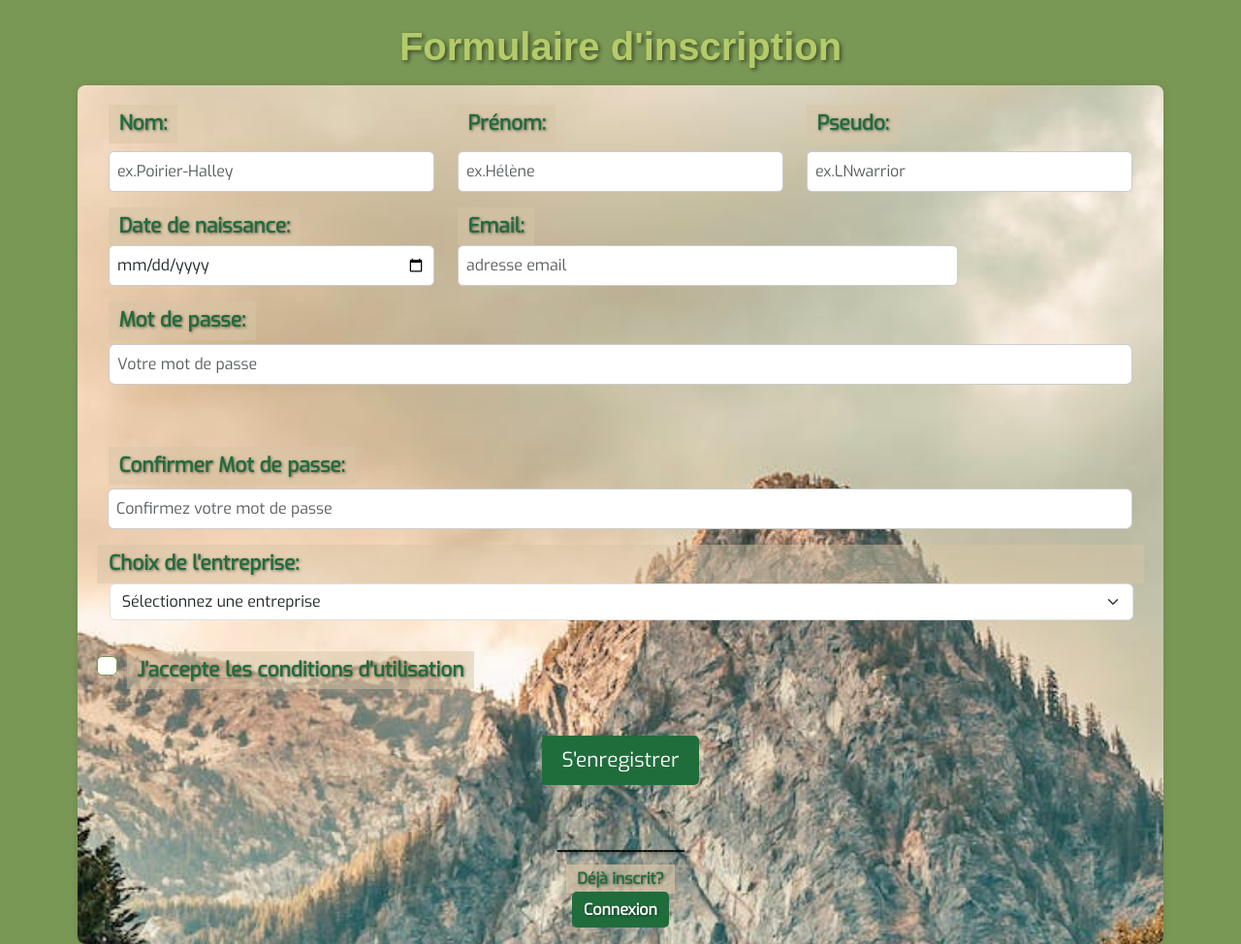
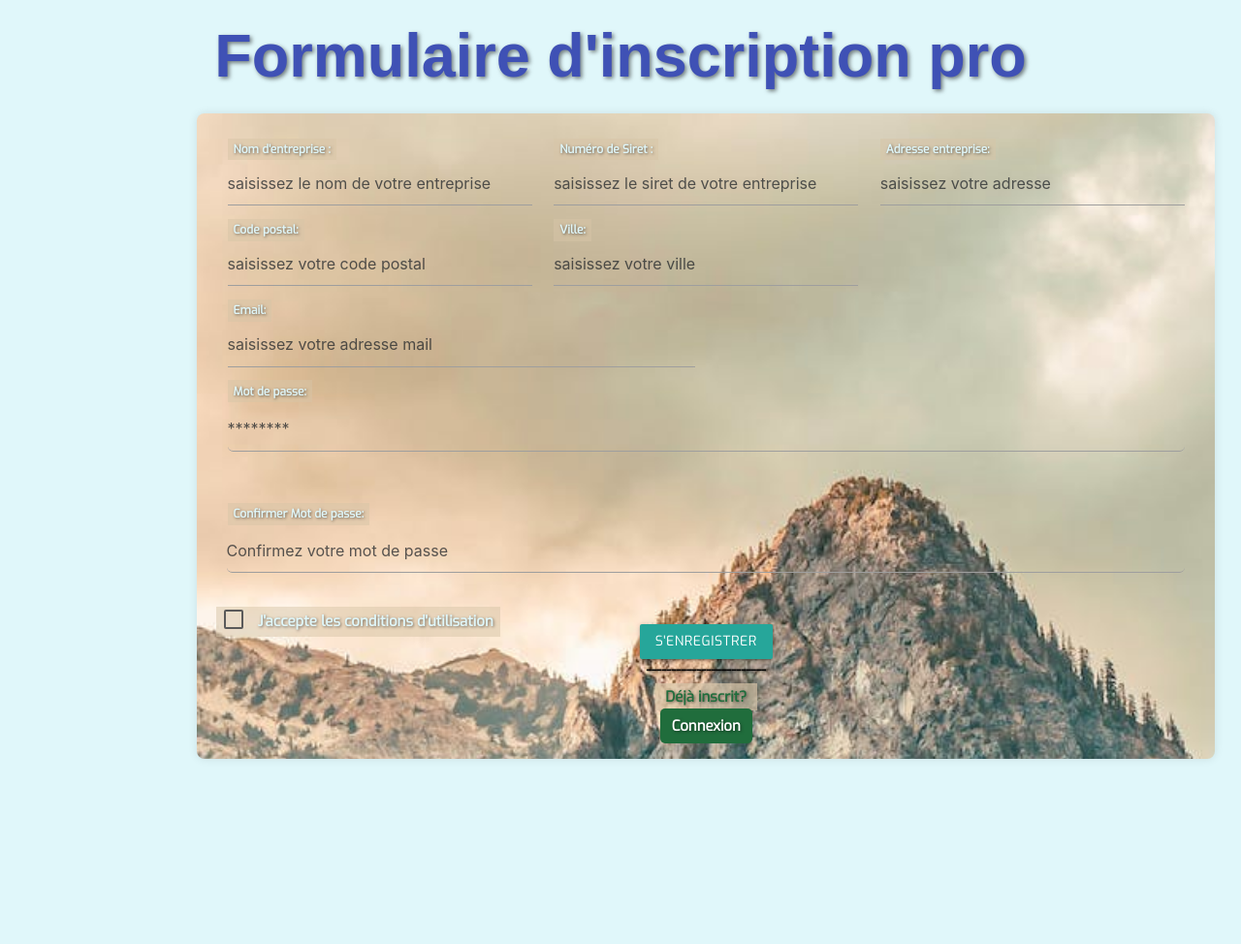
Before and after one commit to LN27100/metro_boulot_dodo, a PHP site: page /controllers/controller-signup.php in a window 1280 px wide. Shown: the whole page at 97% size. After the commit the page ends 783 px from the top, so only its background shows below. Run offline with PHP 8.4, Linux system fonts and the light colour scheme; the visitor is signed in with stand-in values (Sample User, id 1); data comes from the database, SQL or seed files in the repository; some libraries are stand-ins or nearby versions; some web fonts are replaced.

Commit message:
soucis vscode

```diff
--- a/views/view-signup.php
+++ b/views/view-signup.php
@@ -6,96 +6,120 @@
     <meta name="viewport" content="width=device-width, initial-scale=1.0">
     <link href="https://cdn.jsdelivr.net/npm/bootstrap@5.3.2/dist/css/bootstrap.min.css" rel="stylesheet" integrity="sha384-T3c6CoIi6uLrA9TneNEoa7RxnatzjcDSCmG1MXxSR1GAsXEV/Dwwykc2MPK8M2HN" crossorigin="anonymous">
     <link rel="stylesheet" href="https://cdn.jsdelivr.net/npm/bootstrap-icons@1.11.3/font/bootstrap-icons.min.css">
+    <link rel="stylesheet" href="https://cdnjs.cloudflare.com/ajax/libs/materialize/1.0.0/css/materialize.min.css">
     <link rel="stylesheet" href="../assets//css//style.css">
+    <title>Inscription pro</title>
 
-    <title>Inscription Eco'Mouv !</title>
     <script src="https://www.google.com/recaptcha/api.js" async defer></script>
-
 </head>
 
-<body>
+<body class="#e0f7fa cyan lighten-5">
+
     <?php if ($showform) : ?>
-        <h1>Formulaire d'inscription</h1>
+        <h1 class="center-align indigo-text">Formulaire d'inscription pro</h1>
     <?php endif; ?>
-
     <div class="container">
         <?php
         if ($showform) {
         ?>
-            <form class="row " method="POST" action="../controllers/controller-signup.php" novalidate>
+            <form class="row #455a64 blue-grey darken-2" method="POST" action="../controllers/controller-signup.php" novalidate>
+                <!-- Champs entreprise -->
+                <div class="col-md-4">
 
+                    <label for="validationServer01" class="active cyan-text text-lighten-5">Nom d'entreprise :</label>
+
+                    <input type="text" placeholder="saisissez le nom de votre entreprise" class="form-control <?php if (isset($errors['enterprise_name'])) echo 'is-invalid'; ?>" id="validationServer01" name="enterprise_name" value="<?= isset($_POST['enterprise_name']) ? htmlspecialchars($_POST['enterprise_name']) : '' ?>" required>
+
+                    <div class="invalid-feedback" id="enterpriseNameValidationFeedback">
+
+
+                        <?php if (isset($errors['enterprise_name'])) echo $errors['enterprise_name']; ?>
+                    </div>
+                </div>
+                <!-- Numéro de Siret -->
                 <div class="col-md-4">
-                    <label for="validationServer01" class="form-label">Nom: </label>
-                    <input type="text" class="form-control <?php if (isset($errors['nom'])) echo 'is-invalid'; ?>" id="validationServer01" name="nom" placeholder="ex.Poirier-Halley" value="<?= isset($_POST['nom']) ? htmlspecialchars($_POST['nom']) : '' ?>" required>
-                    <div class="invalid-feedback" id="nomValidationFeedback">
+
+                    <label for="validationServer03" class="cyan-text text-lighten-5">Numéro de Siret :</label>
+
+                    <input type="text" class="form-control <?php if (isset($errors['enterprise_siret'])) echo 'is-invalid'; ?>" id="validationServer03" name="enterprise_siret" placeholder="saisissez le siret de votre entreprise" value="<?= isset($_POST['enterprise_siret']) ? htmlspecialchars($_POST['enterprise_siret']) : '' ?>" required>
+
+                    <div class="invalid-feedback" id="enterpriseSiretValidationFeedback">
+
+                        <?php if (isset($errors['enterprise_siret'])) echo $errors['enterprise_siret']; ?>
+                    </div>
+                </div>
+                <!-- Adresse entreprise -->
+                <div class="col-md-4">
+
+                    <label for="enterprise_adress" class="cyan-text text-lighten-5">Adresse entreprise:</label>
+
+                    <input type="text" placeholder="saisissez votre adresse" name="enterprise_adress" value="<?= isset($_POST['enterprise_adress']) ? htmlspecialchars($_POST['enterprise_adress']) : '' ?>" class="form-control <?php if (isset($errors['enterprise_adress'])) echo 'is-invalid'; ?>" required>
+
+                    <div class="invalid-feedback" id="enterpriseAdressValidationFeedback">
+
+                        <?php if (isset($errors['enterprise_adress'])) echo $errors['enterprise_adress']; ?>
+                    </div>
+                </div>
+                <div class="col-md-4">
+
+                    <label for="enterprise_zipcode" class="cyan-text text-lighten-5">Code postal:</label>
+
+                    <input type="text" placeholder="saisissez votre code postal" name="enterprise_zipcode" value="<?= isset($_POST['enterprise_zipcode']) ? htmlspecialchars($_POST['enterprise_zipcode']) : '' ?>" class="form-control <?php if (isset($errors['enterprise_zipcode'])) echo 'is-invalid'; ?>" required>
+
+                    <div class="invalid-feedback" id="dateValidationFeedback">
+
                         <?php
-                        if (isset($errors['nom'])) {
-                            echo $errors['nom'];
-                        }
-                        ?></div>
-                </div>
-
-                <div class="col-md-4">
-                    <label for="validationServer02" class="form-label">Prénom: </label>
-                    <input type="text" class="form-control <?php if (isset($errors['prenom'])) echo 'is-invalid'; ?>" id="validationServer02" name="prenom" placeholder="ex.Hélène" value="<?= isset($_POST['prenom']) ? htmlspecialchars($_POST['prenom']) : '' ?>" required>
-                    <div class="invalid-feedback" id="prenomValidationFeedback">
-                        <?php
-                        if (isset($errors['prenom'])) {
-                            echo $errors['prenom'];
-                        }
-                        ?></div>
-                </div>
-
-                <div class="col-md-4">
-                    <label for="validationServer03" class="form-label">Pseudo: </label>
-                    <input type="text" class="form-control <?php if (isset($errors['pseudo'])) echo 'is-invalid'; ?>" id="validationServer03" name="pseudo" pattern="^[a-zA-ZÀ-ÿ\d]*$" placeholder="ex.LNwarrior" value="<?= isset($_POST['pseudo']) ? htmlspecialchars($_POST['pseudo']) : '' ?>" required>
-                    <div class="invalid-feedback" id="pseudoValidationFeedback">
-                        <?php
-                        if (isset($errors['pseudo'])) {
-                            echo $errors['pseudo'];
+                        if (isset($errors['enterprise_zipcode'])) {
+                            echo $errors['enterprise_zipcode'];
                         }
                         ?>
                     </div>
                 </div>
+                <!-- Ville -->
+                <div class="col-md-4">
 
-                <div class="col-md-4">
-                    <label for="start" class="form-label2">Date de naissance:</label>
-                    <input type="date" id="start" name="date_naissance" value="<?= isset($_POST['date_naissance']) ? htmlspecialchars($_POST['date_naissance']) : '' ?>" min="1900-01-01" max="2024-12-31" class="form-control <?php if (isset($errors['date_naissance'])) echo 'is-invalid'; ?>" required>
-                    <div class="invalid-feedback" id="dateValidationFeedback">
+                    <label for="enterprise_city" class="cyan-text text-lighten-5">Ville:</label>
+
+                    <input type="text" placeholder="saisissez votre ville" name="enterprise_city" value="<?= isset($_POST['enterprise_city']) ? htmlspecialchars($_POST['enterprise_city']) : '' ?>" class="form-control <?php if (isset($errors['enterprise_city'])) echo 'is-invalid'; ?>" required>
+
+                    <div class="invalid-feedback" id="enterpriseCityValidationFeedback">
+
+                        <?php if (isset($errors['enterprise_city'])) echo $errors['enterprise_city']; ?>
+                    </div>
+                </div>
+                <form method="post" action="../controllers/controller-signup.php">
+                    <div class="form-group col-md-6">
+
+                        <label for="email" class="cyan-text text-lighten-5">Email: </label>
+
+                        <input type="email" class="form-control <?php if (isset($errors['enterprise_email'])) echo 'is-invalid'; ?>" id="email" name="enterprise_email" placeholder="saisissez votre adresse mail" value="<?= isset($_POST['enterprise_email']) ? htmlspecialchars($_POST['enterprise_email']) : '' ?>" required>
+
+                        <div class="invalid-feedback" id="emailValidationFeedback">
+
                             <?php
-                        if (isset($errors['date_naissance'])) {
-                            echo $errors['date_naissance'];
+                            if (isset($errors['enterprise_email'])) {
+                                echo $errors['enterprise_email'];
                             }
                             ?>
                         </div>
                     </div>
+                    <div class="form-group col-md-12">
+                        <label for="enterprise_password" class="cyan-text text-lighten-5">Mot de passe: </label>
 
-                <div class="form-group col-md-6">
-                    <label for="email" class="form-label2">Email: </label>
-                    <input type="email" class="form-control <?php if (isset($errors['email'])) echo 'is-invalid'; ?>" id="email" name="email" placeholder="adresse email" value="<?= isset($_POST['email']) ? htmlspecialchars($_POST['email']) : '' ?>" required>
-                    <div class="invalid-feedback" id="emailValidationFeedback">
+                        <div class="input-group d-flex">
+
+                            <input type="password" class="form-control rounded mt-1 password-input <?php if (isset($errors['enterprise_password'])) echo 'is-invalid'; ?>" name="enterprise_password" placeholder="********" aria-label="password" aria-describedby="password" id="password-input">
+
+                            <div class="invalid-feedback" id="passwordValidationFeedback">
+
                                 <?php
-                        if (isset($errors['email'])) {
-                            echo $errors['email'];
-                        }
-                        ?>
-                    </div>
-                </div>
-
-                <div class="form-group col-md-12">
-                    <label for="password-input" class="form-label2">Mot de passe: </label>
-                    <div class="input-group d-flex">
-                        <input type="password" class="form-control rounded mt-1 password-input <?php if (isset($errors['mot_de_passe'])) echo 'is-invalid'; ?>" name="mot_de_passe" placeholder="Votre mot de passe" aria-label="password" aria-describedby="password" id="password-input">
-                        <div class="invalid-feedback" id="passwordValidationFeedback">
-                            <?php
-                            if (isset($errors['mot_de_passe'])) {
-                                echo $errors['mot_de_passe'];
+                                if (isset($errors['enterprise_password'])) {
+                                    echo $errors['enterprise_password'];
                                 }
                                 ?>
                             </div>
                         </div>
                     </div>
-
                     <div class="conditionPassword col-6 mt-4 mt-xxl-0 w-auto h-auto">
                         <div class="alert px-4 py-3 mb-0 d-none" role="alert" data-mdb-color="warning" id="password-alert">
                             <ul class="list-unstyled mb-0">
@@ -122,48 +146,27 @@
                             </ul>
                         </div>
                     </div>
-
-
                     <div class="col-12 mt-4 mt-xxl-0  h-auto">
                         <div class="input-group d-flex">
-                        <label for="confirm-password-input" class="form-label1">Confirmer Mot de passe:</label>
+                            <label for="mot_de_passe" class="cyan-text text-lighten-5">Confirmer Mot de passe:</label>
                             <input type="password" class="form-control rounded mt-1 password-input <?php if (isset($errors['conf_mot_de_passe'])) echo 'is-invalid'; ?>" name="conf_mot_de_passe" placeholder="Confirmez votre mot de passe" aria-label="confirm-password" aria-describedby="confirm-password" id="confirm-password-input" />
                             <div class="invalid-feedback" id="confirmPasswordValidationFeedback"></div>
                             <div class="valid-feedback"></div>
                         </div>
                     </div>
-
-                <label for="entreprise" class="form-labels">Choix de l'entreprise:</label>
-                <select class="form-select" aria-label="Default select example" name="entreprise" id="entreprise">
-                    <option value="" selected>Sélectionnez une entreprise</option>
-
-                    <?php foreach ($allEnterprises as $enterprise) {
-                    ?>
-
-                        <option value=<?= $enterprise['enterprise_id'] ?>> <?= $enterprise['enterprise_name'] ?></option>
-
-                    <?php
-                    }
-                    ?>
-                </select>
-
-
-                <div class="invalid-feedback" id="entrepriseValidationFeedback">Veuillez choisir une entreprise.</div>
-
-                <div class="texte form-check">
-                    <input class="form-check-input" type="checkbox" value="on" id="cgu" name="cgu" required>
-                    <label class="form-check-label" for="cgu">
-                        J'accepte les conditions d'utilisation
+                    <div class="input-field blue-border-checkbox">
+                        <label>
+                            <input type="checkbox" class="filled-in" id="cgu" name="cgu" required value="on">
+                            <span class="cyan-text text-lighten-5">J'accepte les conditions d'utilisation</span>
                         </label>
-                    <div class="invalid-feedback" id="cguValidationFeedback">Veuillez accepter les conditions d'utilisation</div>
+                        <div class="invalid-feedback" id="cguValidationFeedback">
+                            <?php if (isset($errors['cgu'])) echo $errors['cgu']; ?>
                         </div>
-
-
-
+                    </div>
                     <div class="text-center">
                         <!-- reCaptcha -->
                         <div class="g-recaptcha" data-sitekey="6LfsZnApAAAAAPL-ShedixAlNmTT5GKinSoTZ6in"></div>
-                    <button class="button" type="submit" id="submitButton">S'enregistrer</button>
+                        <button class="btn waves-effect custom-btn" type="submit" id="submitButton">S'enregistrer</button>
                     </div>
 
                     <p class="returnConnexion">------------------------</p>
@@ -171,26 +174,22 @@
                     <div class="text-center">
                         <label for="submitButton" class="retoutCo">Déjà inscrit?</label>
                     </div>
-
                     <div class="text-center">
                         <a href="../controllers/controller-signin.php" class="buttonRetourCo">Connexion</a>
                     </div>
 
                 </form>
-
-
             <?php } else { ?>
                 <h2>Inscription réussie</h2>
                 <p><strong><em>Vous pouvez maintenant vous connecter.</em></strong></p>
                 <a href="../controllers/controller-signin.php" class="button">Connexion</a>
             <?php } ?>
-
     </div>
 
+    <script src="https://cdnjs.cloudflare.com/ajax/libs/materialize/1.0.0/js/materialize.min.js"></script>
     <script>
         document.addEventListener("DOMContentLoaded", function() {
             console.log("Le DOM est chargé. Le script fonctionne.");
-
             const password = document.getElementById("password-input");
             const confirmPassword = document.getElementById("confirm-password-input");
             const passwordAlert = document.getElementById("password-alert");
@@ -199,24 +198,19 @@
             const bigLetter = document.querySelector(".big-letter");
             const num = document.querySelector(".num");
             const specialChar = document.querySelector(".special-char");
-
-
             requirements.forEach((element) => element.classList.add("wrong"));
-
             password.addEventListener("focus", () => {
                 passwordAlert.classList.remove("d-none");
                 if (!password.classList.contains("is-valid")) {
                     password.classList.add("is-invalid");
                 }
             });
-
             password.addEventListener("input", () => {
                 const value = password.value;
                 const isLengthValid = value.length >= 8;
                 const hasUpperCase = /[A-Z]/.test(value);
                 const hasNumber = /\d/.test(value);
                 const hasSpecialChar = /[!@#$%^&*()\[\]{}\\|;:'",<.>/?`~]/.test(value);
-
                 leng.querySelector(".bi-x").classList.toggle("d-none", isLengthValid);
                 leng.querySelector(".bi-check").classList.toggle("d-none", !isLengthValid);
                 bigLetter.querySelector(".bi-x").classList.toggle("d-none", hasUpperCase);
@@ -225,10 +219,8 @@
                 num.querySelector(".bi-check").classList.toggle("d-none", !hasNumber);
                 specialChar.querySelector(".bi-x").classList.toggle("d-none", hasSpecialChar);
                 specialChar.querySelector(".bi-check").classList.toggle("d-none", !hasSpecialChar);
-
                 const isPasswordValid = isLengthValid && hasUpperCase && hasNumber && hasSpecialChar;
                 const isPasswordMatching = password.value === confirmPassword.value;
-
                 if (confirmPassword.value.length > 0) {
                     if (isPasswordMatching) {
                         confirmPassword.classList.remove("is-invalid");
@@ -245,7 +237,6 @@
                 if (isPasswordValid) {
                     password.classList.remove("is-invalid");
                     password.classList.add("is-valid");
-
                     requirements.forEach((element) => {
                         element.classList.add("good");
                     });
@@ -258,10 +249,8 @@
                     passwordAlert.classList.remove("alert-success");
                 }
             });
-
             confirmPassword.addEventListener("input", () => {
                 const isPasswordMatching = password.value === confirmPassword.value;
-
                 if (confirmPassword.value.length > 0) {
                     if (isPasswordMatching) {
                         confirmPassword.classList.remove("is-invalid");
@@ -278,17 +267,14 @@
                     }
                 }
             });
-
             password.addEventListener("blur", () => {
                 passwordAlert.classList.add("d-none");
             });
-
             const nomInput = document.getElementById("validationServer01");
             const prenomInput = document.getElementById("validationServer02");
             const pseudoInput = document.getElementById("validationServer03");
             const emailInput = document.getElementById("email");
             const dateInput = document.getElementById("start");
-
             const nomFeedback = document.getElementById("nomValidationFeedback");
             const prenomFeedback = document.getElementById("prenomValidationFeedback");
             const pseudoFeedback = document.getElementById("pseudoValidationFeedback");
@@ -296,20 +282,15 @@
             const dateFeedback = document.getElementById("dateValidationFeedback");
             const entrepriseSelect = document.getElementById("entreprise");
             const entrepriseFeedback = document.getElementById("entrepriseValidationFeedback");
-
             entrepriseSelect.addEventListener("input", function() {
                 toggleValidity(entrepriseSelect, entrepriseFeedback);
             });
-
             nomInput.addEventListener("input", function() {
                 toggleValidity(nomInput, nomFeedback, /^[a-zA-ZÀ-ÿ -]*$/, "Seules les lettres, les espaces et les tirets sont autorisés dans le champ Nom");
             });
-
             prenomInput.addEventListener("input", function() {
                 toggleValidity(prenomInput, prenomFeedback, /^[a-zA-ZÀ-ÿ -]*$/, "Seules les lettres, les espaces et les tirets sont autorisés dans le champ Prénom");
             });
-
-
             dateInput.addEventListener("input", function() {
                 toggleValidity(dateInput, dateFeedback);
             });
@@ -330,7 +311,6 @@
                     feedback.innerText = errorMessage || "Champ obligatoire";
                 }
             }
-
             pseudoInput.addEventListener("input", function() {
                 toggleValidity(pseudoInput, pseudoFeedback, /^[a-zA-ZÀ-ÿ\d]+$/, "Seules les lettres et les chiffres sont autorisés dans le champ Pseudo");
                 if (pseudoInput.value.length < 6) {
@@ -338,12 +318,8 @@
                     toggleValidity(pseudoInput, pseudoFeedback, null, "Le pseudo doit contenir au moins 6 caractères");
                 }
             });
-
-
             emailInput.addEventListener("input", function() {
-
                 var emailValue = emailInput.value;
-
                 // vérifier la validité de l'email
                 if (filter_var(emailValue, FILTER_VALIDATE_EMAIL)) {
                     emailInput.classList.remove("is-invalid");
@@ -352,66 +328,54 @@
                 } else {
                     emailInput.classList.remove("is-valid");
                     emailInput.classList.add("is-invalid");
-
                     emailFeedback.innerText = "Email non valide";
                     emailFeedback.style.display = "block";
                 }
             });
-
             const submitButton = document.getElementById("submitButton");
             submitButton.addEventListener("click", function(event) {
                 let formIsValid = true;
-
                 // Vérification du champ Nom
                 if (!nomInput.value) {
                     formIsValid = false;
                     toggleValidity(nomInput, nomFeedback);
                 }
-
                 // Vérification du champ Prénom
                 if (!prenomInput.value) {
                     formIsValid = false;
                     toggleValidity(prenomInput, prenomFeedback);
                 }
-
                 // Vérification du champ Pseudo
                 if (!pseudoInput.value) {
                     formIsValid = false;
                     toggleValidity(pseudoInput, pseudoFeedback);
                 }
-
                 // Vérification du champ Email
                 if (!emailInput.value) {
                     formIsValid = false;
                     toggleValidity(emailInput, emailFeedback);
                 }
-
                 // Vérification du champ Date de naissance
                 if (!dateInput.value) {
                     formIsValid = false;
                     toggleValidity(dateInput, dateFeedback);
                 }
-
                 // Vérification du champ Mot de passe
                 if (!password.value || password.classList.contains("is-invalid")) {
                     formIsValid = false;
                 }
-
                 // Vérification du champ Confirmation de mot de passe
                 if (!confirmPassword.value || confirmPassword.classList.contains("is-invalid")) {
                     formIsValid = false;
                 }
-
                 // Vérification du champ sélection d'entreprise
                 if (!entrepriseSelect.value) {
                     formIsValid = false;
                     toggleValidity(entrepriseFeedback);
                 }
-
                 // Validation des CGU
                 const cguCheckbox = document.getElementById("cgu");
                 const cguValidationFeedback = document.getElementById("cguValidationFeedback");
-
                 if (cguCheckbox && submitButton) {
                     if (!cguCheckbox.checked) {
                         event.preventDefault(); // Empêche l'envoi du formulaire
@@ -421,7 +385,6 @@
                         cguValidationFeedback.style.display = "none"; // Cache l'alerte si les CGU sont acceptées
                     }
                 }
-
                 // Si le formulaire est valide on l'envoi
                 if (formIsValid) {}
             });
```
Lines whose indentation alone changed are shown as unchanged.
